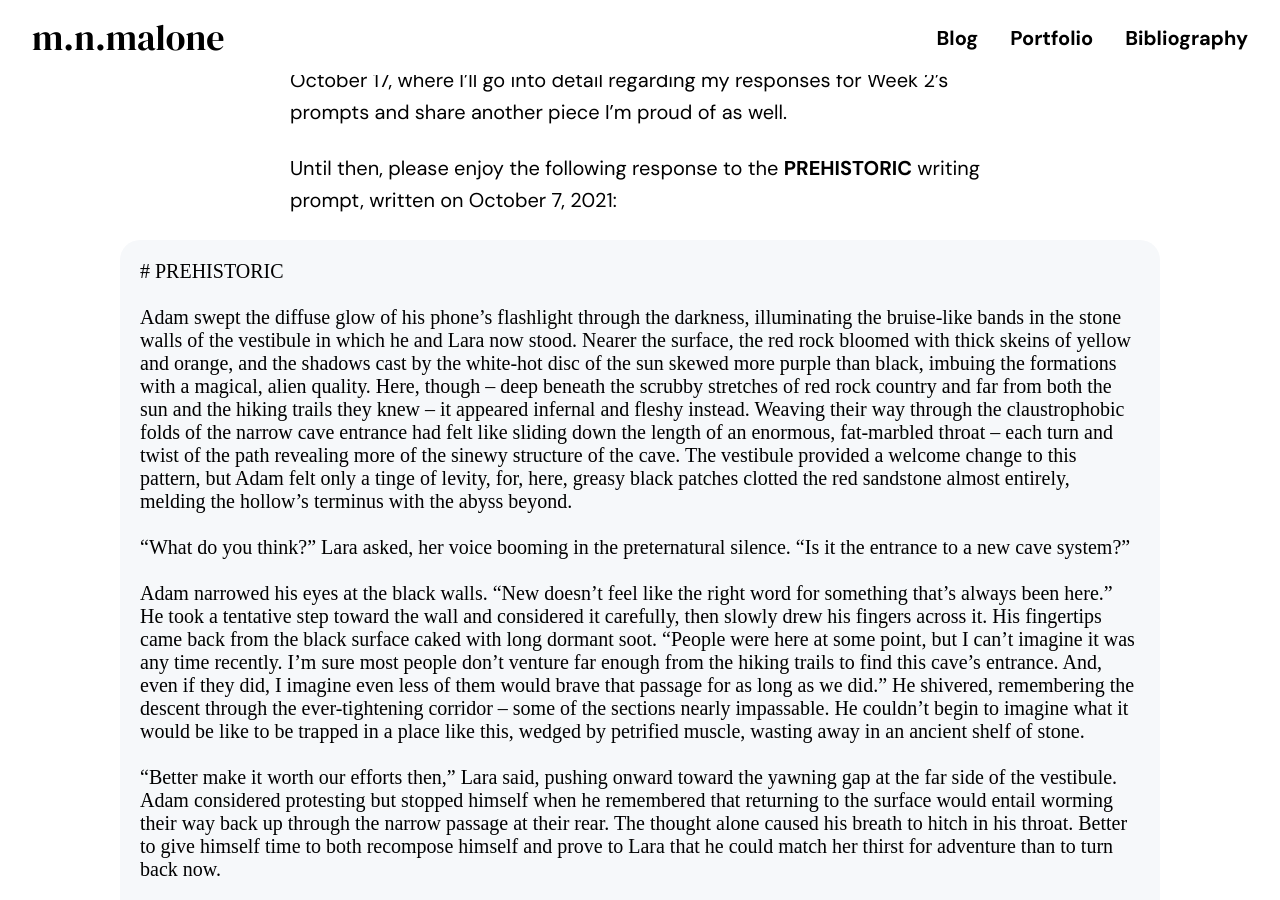
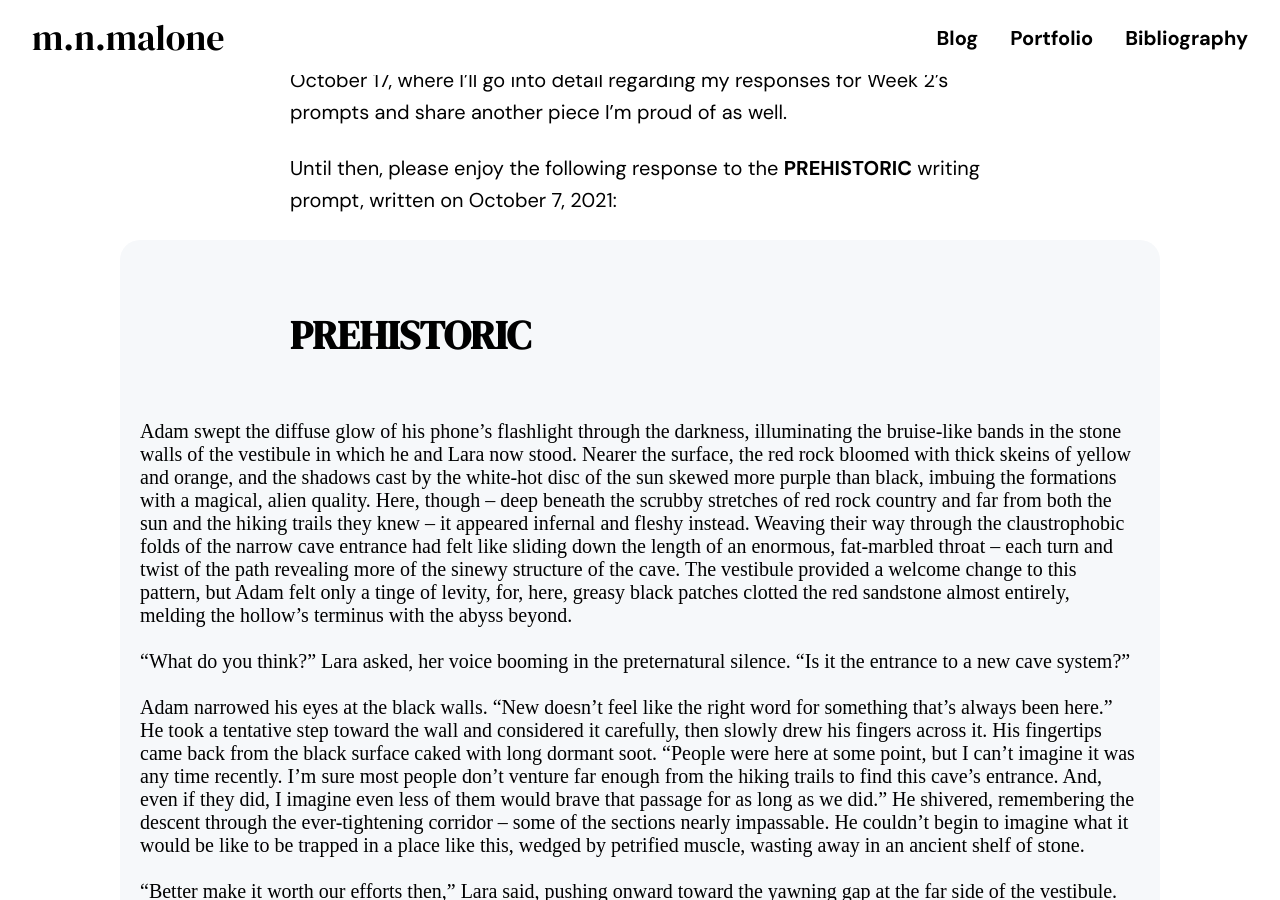
Before and after one commit to mnmalone/mnmalone2021, a Jekyll site: the page built from _posts/2021-10-10-schlocktober-week-1.md, in a window 1280 px wide and 900 px high, scrolled down 4673 px. Built offline with Jekyll 4.4.1, drawn with Linux system fonts in a browser that asks for light colours; some web fonts are replaced; comment, search, counter and statistics services are not loaded.

Commit message:
Update 2021-10-10-schlocktober-week-1.md

```diff
--- a/_posts/2021-10-10-schlocktober-week-1.md
+++ b/_posts/2021-10-10-schlocktober-week-1.md
@@ -45,7 +45,7 @@ If you’ve been following this project, I hope you’ll take the time to commen
 
 Until then, please enjoy the following response to the <b>PREHISTORIC</b> writing prompt, written on October 7, 2021:
 
-<div class="excerpt"># PREHISTORIC<br><br>
+<div class="excerpt"><h1>PREHISTORIC</h1><br><br>
 
 Adam swept the diffuse glow of his phone’s flashlight through the darkness, illuminating the bruise-like bands in the stone walls of the vestibule in which he and Lara now stood. Nearer the surface, the red rock bloomed with thick skeins of yellow and orange, and the shadows cast by the white-hot disc of the sun skewed more purple than black, imbuing the formations with a magical, alien quality. Here, though – deep beneath the scrubby stretches of red rock country and far from both the sun and the hiking trails they knew – it appeared infernal and fleshy instead. Weaving their way through the claustrophobic folds of the narrow cave entrance had felt like sliding down the length of an enormous, fat-marbled throat – each turn and twist of the path revealing more of the sinewy structure of the cave. The vestibule provided a welcome change to this pattern, but Adam felt only a tinge of levity, for, here, greasy black patches clotted the red sandstone almost entirely, melding the hollow’s terminus with the abyss beyond.<br><br>
 
```
